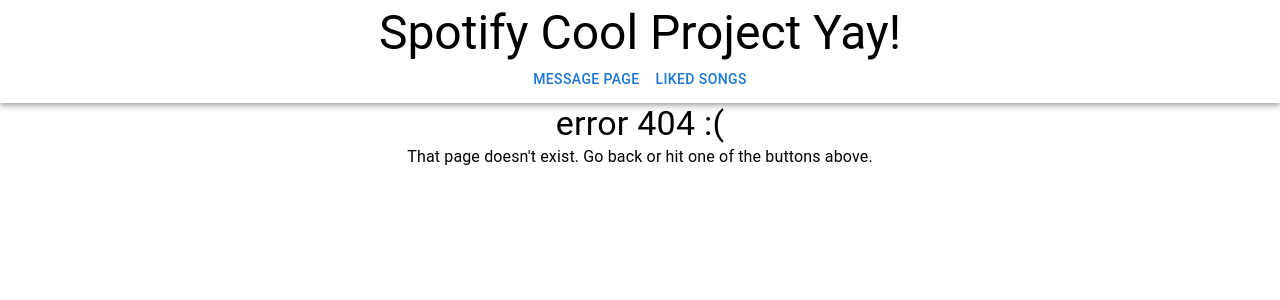
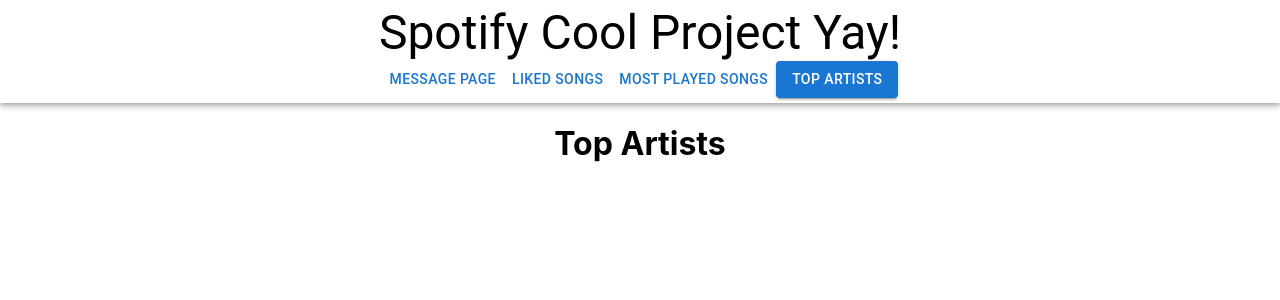
Before and after one commit to clrali/Launch-Spotify, a React (Create React App) app in the folder frontend/: page /topartists in a window 1280 px wide. Before the commit this address had no page. Shown: the top 300 px of the page. Built offline with nearby package versions, Linux system fonts and the light colour scheme.

Commit message:
new commit

```diff
--- a/frontend/src/components/navbar/Navbar.js
+++ b/frontend/src/components/navbar/Navbar.js
@@ -10,6 +10,9 @@
 				<nav>
 					<Button variant={useLocation().pathname==='/messages' ? 'contained' : 'text'} component={Link} to="/messages">Message Page</Button>
 					<Button variant={useLocation().pathname==='/likedsongs' ? 'contained' : 'text'} component={Link} to="/likedsongs">Liked Songs</Button>
+					<Button variant={useLocation().pathname==='/topsongs' ? 'contained' : 'text'} component={Link} to="/topsongs">Most Played Songs</Button>
+					<Button variant={useLocation().pathname==='/topartists' ? 'contained' : 'text'} component={Link} to="/topartists">Top Artists</Button>
+
 				</nav>
 			</AppBar>
 
--- /dev/null
+++ b/frontend/src/components/topArtists/TopArtists.js
@@ -0,0 +1,13 @@
+import React from 'react'
+
+function TopArtists() {
+  return (
+    <div>
+      <h1>
+        Top Artists
+      </h1>
+    </div>
+  )
+}
+
+export default TopArtists
--- /dev/null
+++ b/frontend/src/components/topSongs/TopSongs.js
@@ -0,0 +1,13 @@
+import React from 'react'
+
+function TopSongs() {
+  return (
+    <div>
+        <h1>
+            Most Played Songs
+        </h1>
+    </div>
+  )
+}
+
+export default TopSongs
--- a/frontend/src/index.js
+++ b/frontend/src/index.js
@@ -7,6 +7,9 @@
 import ErrorPage from './components/navbar/ErrorPage';
 import Messages from './components/messagePage/Messages';
 import LikedSongs from './components/likedSongs/LikedSongs';
+import TopSongs from './components/topSongs/TopSongs';
+import TopArtists from './components/topArtists/TopArtists';
+
 const root = ReactDOM.createRoot(document.getElementById('root'));
 root.render(
   <BrowserRouter>
@@ -14,6 +17,8 @@
       <Route path="/" element={<App />}>
         <Route path="/messages" element={<Messages />} />
         <Route path="/likedsongs" element={<LikedSongs />} />
+        <Route path="/topsongs" element={<TopSongs />} />
+        <Route path="/topartists" element={<TopArtists />} />
         <Route path="*" element={<ErrorPage />} />
 
       </Route>
```
